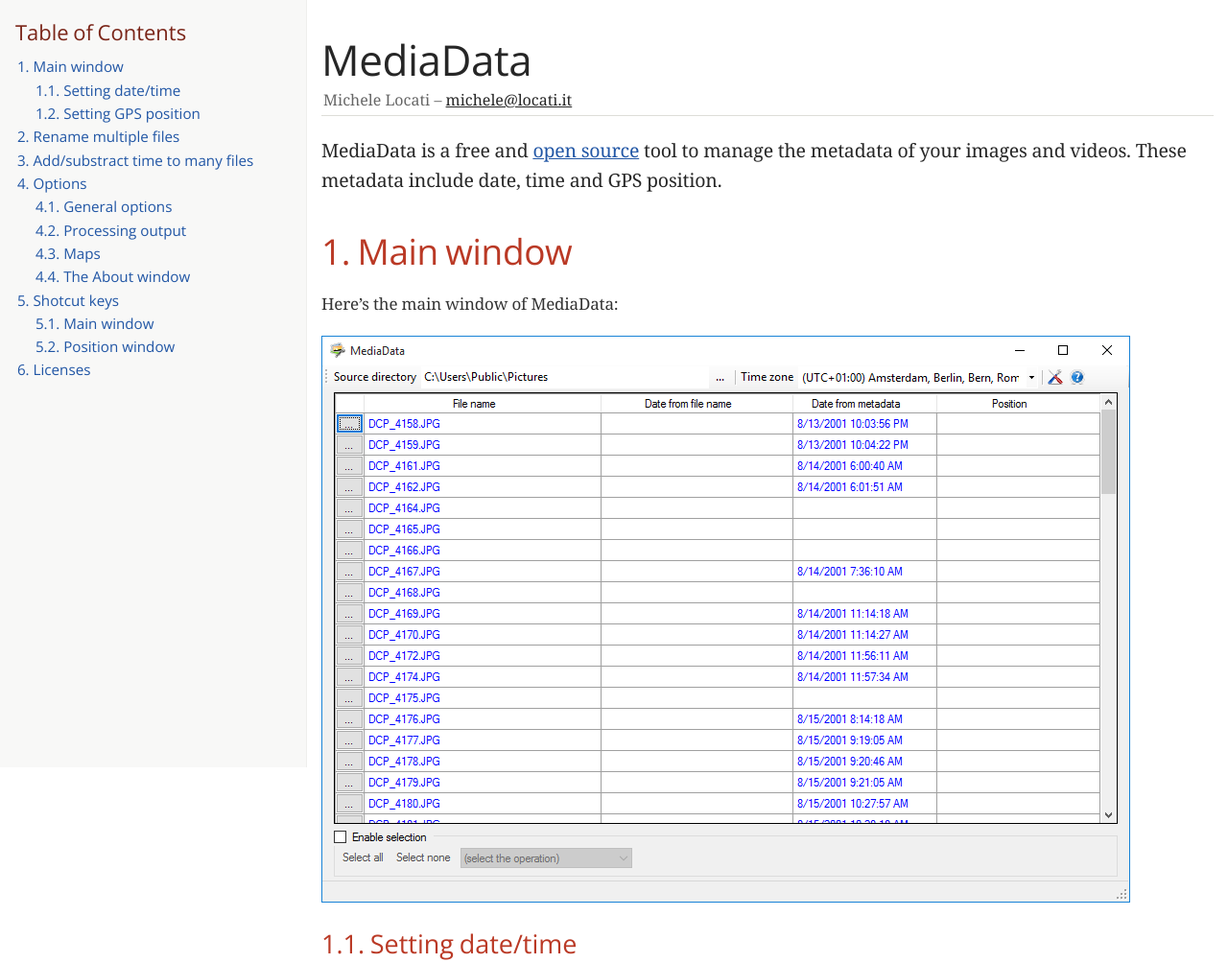
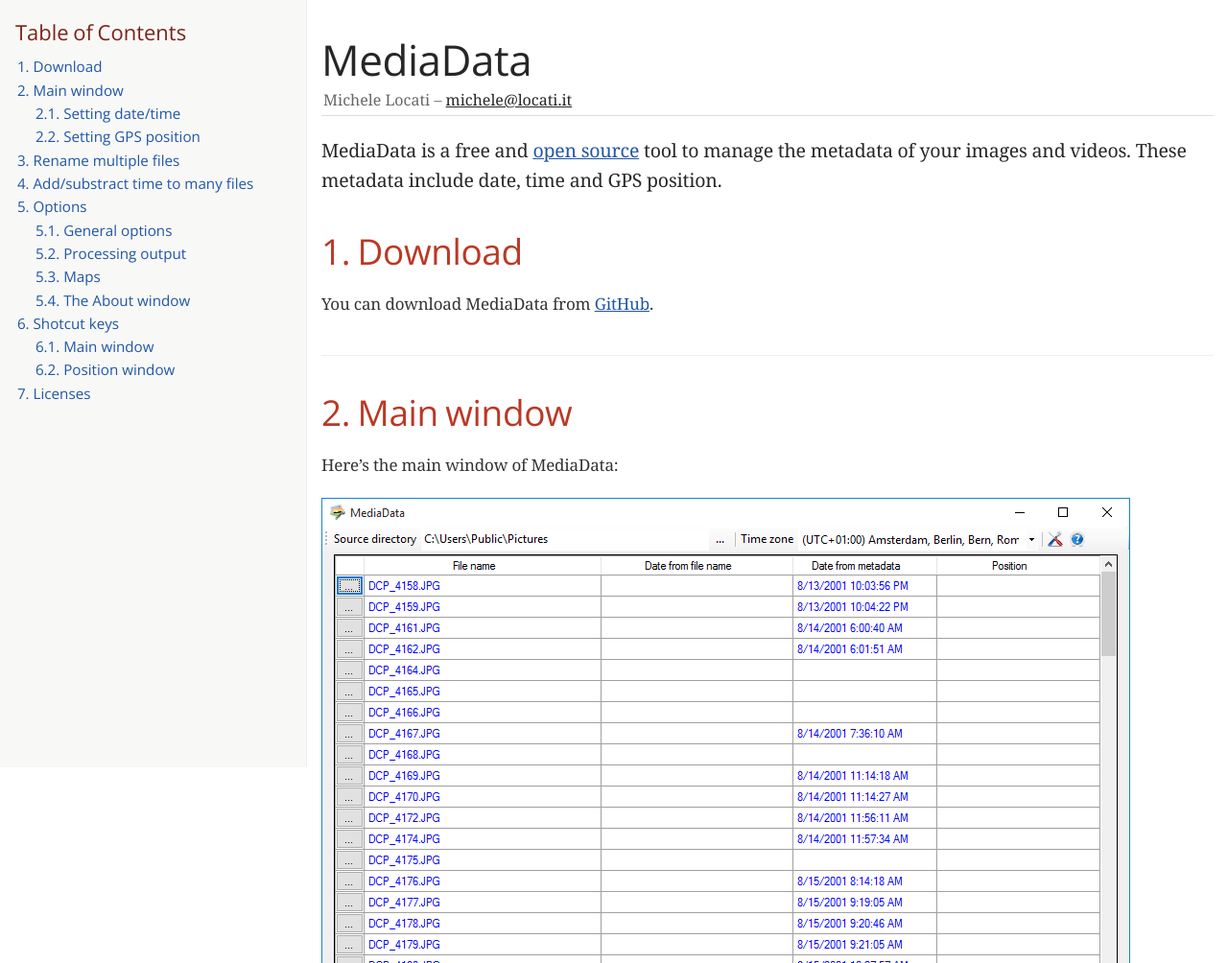
Before and after one commit to mlocati/MediaData, a plain HTML site: page index.html in a window 1280 px wide. Shown: the top 1004 px of the page at 96% size. Drawn offline with nearby package versions, Linux system fonts and the light colour scheme; a web font is replaced by a local one.

Commit message:
Add download link
Quite important, isn't it? ;)

```diff
--- a/index.html
+++ b/index.html
@@ -422,29 +422,30 @@
 <div id="toc" class="toc2">
 <div id="toctitle">Table of Contents</div>
 <ul class="sectlevel1">
-<li><a href="#_main_window">1. Main window</a>
+<li><a href="#_download">1. Download</a></li>
+<li><a href="#_main_window">2. Main window</a>
 <ul class="sectlevel2">
-<li><a href="#_setting_date_time">1.1. Setting date/time</a></li>
-<li><a href="#_setting_gps_position">1.2. Setting GPS position</a></li>
+<li><a href="#_setting_date_time">2.1. Setting date/time</a></li>
+<li><a href="#_setting_gps_position">2.2. Setting GPS position</a></li>
 </ul>
 </li>
-<li><a href="#_rename_multiple_files">2. Rename multiple files</a></li>
-<li><a href="#_add_substract_time_to_many_files">3. Add/substract time to many files</a></li>
-<li><a href="#_options">4. Options</a>
+<li><a href="#_rename_multiple_files">3. Rename multiple files</a></li>
+<li><a href="#_add_substract_time_to_many_files">4. Add/substract time to many files</a></li>
+<li><a href="#_options">5. Options</a>
 <ul class="sectlevel2">
-<li><a href="#_general_options">4.1. General options</a></li>
-<li><a href="#_processing_output">4.2. Processing output</a></li>
-<li><a href="#_maps">4.3. Maps</a></li>
-<li><a href="#_the_about_window">4.4. The About window</a></li>
+<li><a href="#_general_options">5.1. General options</a></li>
+<li><a href="#_processing_output">5.2. Processing output</a></li>
+<li><a href="#_maps">5.3. Maps</a></li>
+<li><a href="#_the_about_window">5.4. The About window</a></li>
 </ul>
 </li>
-<li><a href="#_shotcut_keys">5. Shotcut keys</a>
+<li><a href="#_shotcut_keys">6. Shotcut keys</a>
 <ul class="sectlevel2">
-<li><a href="#_main_window_2">5.1. Main window</a></li>
-<li><a href="#_position_window">5.2. Position window</a></li>
+<li><a href="#_main_window_2">6.1. Main window</a></li>
+<li><a href="#_position_window">6.2. Position window</a></li>
 </ul>
 </li>
-<li><a href="#_licenses">6. Licenses</a></li>
+<li><a href="#_licenses">7. Licenses</a></li>
 </ul>
 </div>
 </div>
@@ -458,7 +459,15 @@
 </div>
 </div>
 <div class="sect1">
-<h2 id="_main_window">1. Main window</h2>
+<h2 id="_download">1. Download</h2>
+<div class="sectionbody">
+<div class="paragraph">
+<p>You can download MediaData from <a href="https://github.com/mlocati/MediaData/releases">GitHub</a>.</p>
+</div>
+</div>
+</div>
+<div class="sect1">
+<h2 id="_main_window">2. Main window</h2>
 <div class="sectionbody">
 <div class="paragraph">
 <p>Here&#8217;s the main window of MediaData:</p>
@@ -469,7 +478,7 @@
 </div>
 </div>
 <div class="sect2">
-<h3 id="_setting_date_time">1.1. Setting date/time</h3>
+<h3 id="_setting_date_time">2.1. Setting date/time</h3>
 <div class="paragraph">
 <p>By clicking on the <code>Date from metadata</code> column you can set, change or remove the date/time of the file:</p>
 </div>
@@ -488,7 +497,7 @@
 </div>
 </div>
 <div class="sect2">
-<h3 id="_setting_gps_position">1.2. Setting GPS position</h3>
+<h3 id="_setting_gps_position">2.2. Setting GPS position</h3>
 <div class="paragraph">
 <p>By clicking on the <code>Position</code> column you can set, change or remove the GPS position.</p>
 </div>
@@ -526,7 +535,7 @@
 </div>
 </div>
 <div class="sect1">
-<h2 id="_rename_multiple_files">2. Rename multiple files</h2>
+<h2 id="_rename_multiple_files">3. Rename multiple files</h2>
 <div class="sectionbody">
 <div class="paragraph">
 <p>You can rename many media files at once by checking the <code>Enable selection</code> option and choosing <code>Rename files</code>:</p>
@@ -576,7 +585,7 @@
 </div>
 </div>
 <div class="sect1">
-<h2 id="_add_substract_time_to_many_files">3. Add/substract time to many files</h2>
+<h2 id="_add_substract_time_to_many_files">4. Add/substract time to many files</h2>
 <div class="sectionbody">
 <div class="paragraph">
 <p>You can add or subtract a specified amount of time to many media files at once by checking the <code>Enable selection</code> option and choosing <code>Change meta timestamp</code>:</p>
@@ -608,13 +617,13 @@
 </div>
 </div>
 <div class="sect1">
-<h2 id="_options">4. Options</h2>
+<h2 id="_options">5. Options</h2>
 <div class="sectionbody">
 <div class="paragraph">
 <p>You can customize the behavior of MediaData by clicking on the <code>Options</code> icon located in the main window.</p>
 </div>
 <div class="sect2">
-<h3 id="_general_options">4.1. General options</h3>
+<h3 id="_general_options">5.1. General options</h3>
 <div class="imageblock">
 <div class="content">
 <img src="images/options-general.png" alt="General options">
@@ -631,7 +640,7 @@
 </div>
 </div>
 <div class="sect2">
-<h3 id="_processing_output">4.2. Processing output</h3>
+<h3 id="_processing_output">5.2. Processing output</h3>
 <div class="imageblock">
 <div class="content">
 <img src="images/options-processingoutput.png" alt="Processing output options">
@@ -645,7 +654,7 @@
 </div>
 </div>
 <div class="sect2">
-<h3 id="_maps">4.3. Maps</h3>
+<h3 id="_maps">5.3. Maps</h3>
 <div class="imageblock">
 <div class="content">
 <img src="images/options-maps.png" alt="Map options">
@@ -672,7 +681,7 @@
 </div>
 </div>
 <div class="sect2">
-<h3 id="_the_about_window">4.4. The About window</h3>
+<h3 id="_the_about_window">5.4. The About window</h3>
 <div class="paragraph">
 <p>By clicking on the <code>About</code> icon located in the main window, you can view the About form.</p>
 </div>
@@ -688,10 +697,10 @@
 </div>
 </div>
 <div class="sect1">
-<h2 id="_shotcut_keys">5. Shotcut keys</h2>
+<h2 id="_shotcut_keys">6. Shotcut keys</h2>
 <div class="sectionbody">
 <div class="sect2">
-<h3 id="_main_window_2">5.1. Main window</h3>
+<h3 id="_main_window_2">6.1. Main window</h3>
 <div class="ulist">
 <ul>
 <li>
@@ -719,7 +728,7 @@
 </div>
 </div>
 <div class="sect2">
-<h3 id="_position_window">5.2. Position window</h3>
+<h3 id="_position_window">6.2. Position window</h3>
 <div class="ulist">
 <ul>
 <li>
@@ -731,7 +740,7 @@
 </div>
 </div>
 <div class="sect1">
-<h2 id="_licenses">6. Licenses</h2>
+<h2 id="_licenses">7. Licenses</h2>
 <div class="sectionbody">
 <div class="paragraph">
 <p>See the <a href="https://github.com/mlocati/MediaData/blob/master/LICENSE.txt">MediaData license</a> (MIT) and the <a href="https://github.com/mlocati/MediaData/tree/master/licenses">licenses of its components</a>.</p>
@@ -741,7 +750,7 @@
 </div>
 <div id="footer">
 <div id="footer-text">
-Last updated 2015-09-29 16:27:46 UTC
+Last updated 2015-09-29 16:30:19 UTC
 </div>
 </div>
 </body>
```
Also changed, not shown: 1 other file.
